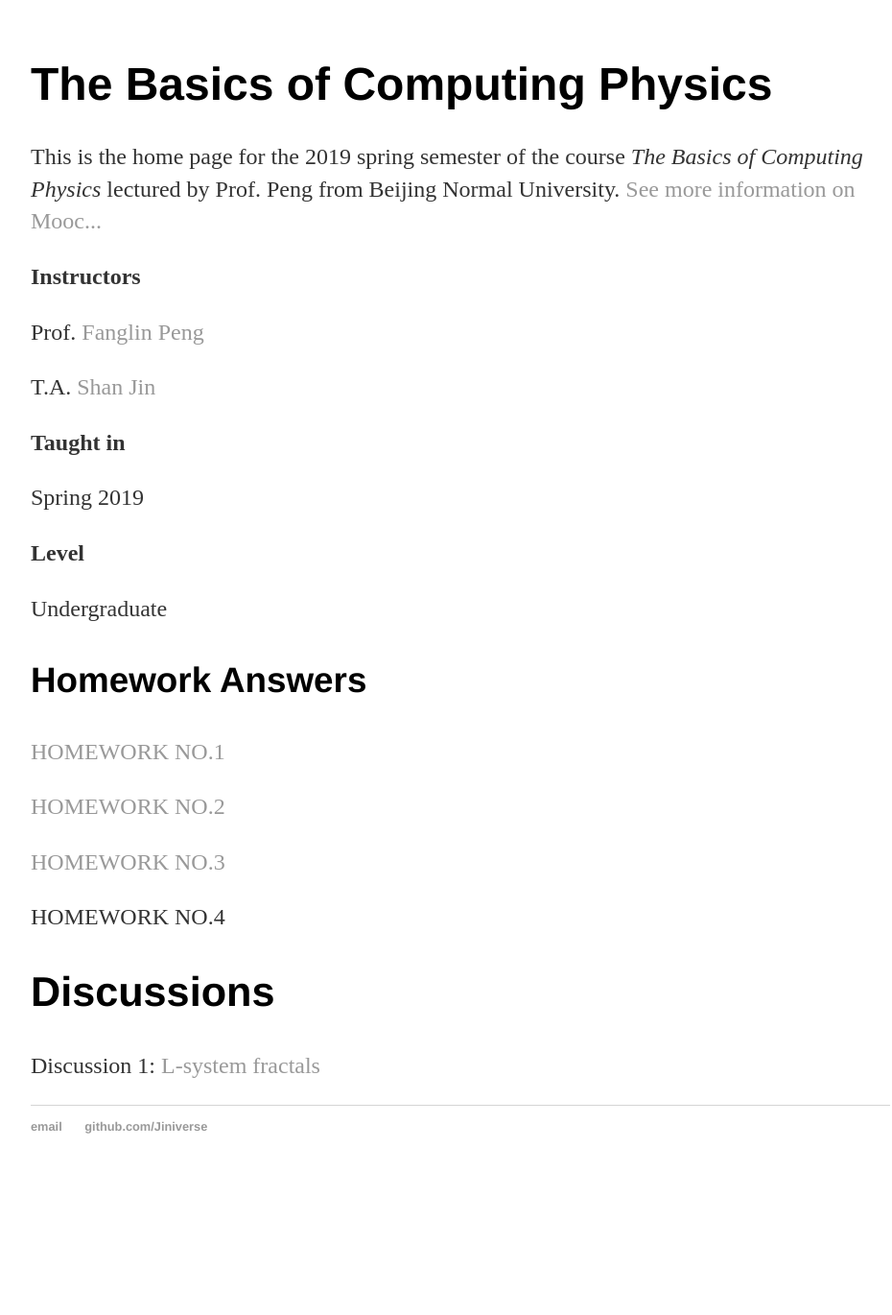
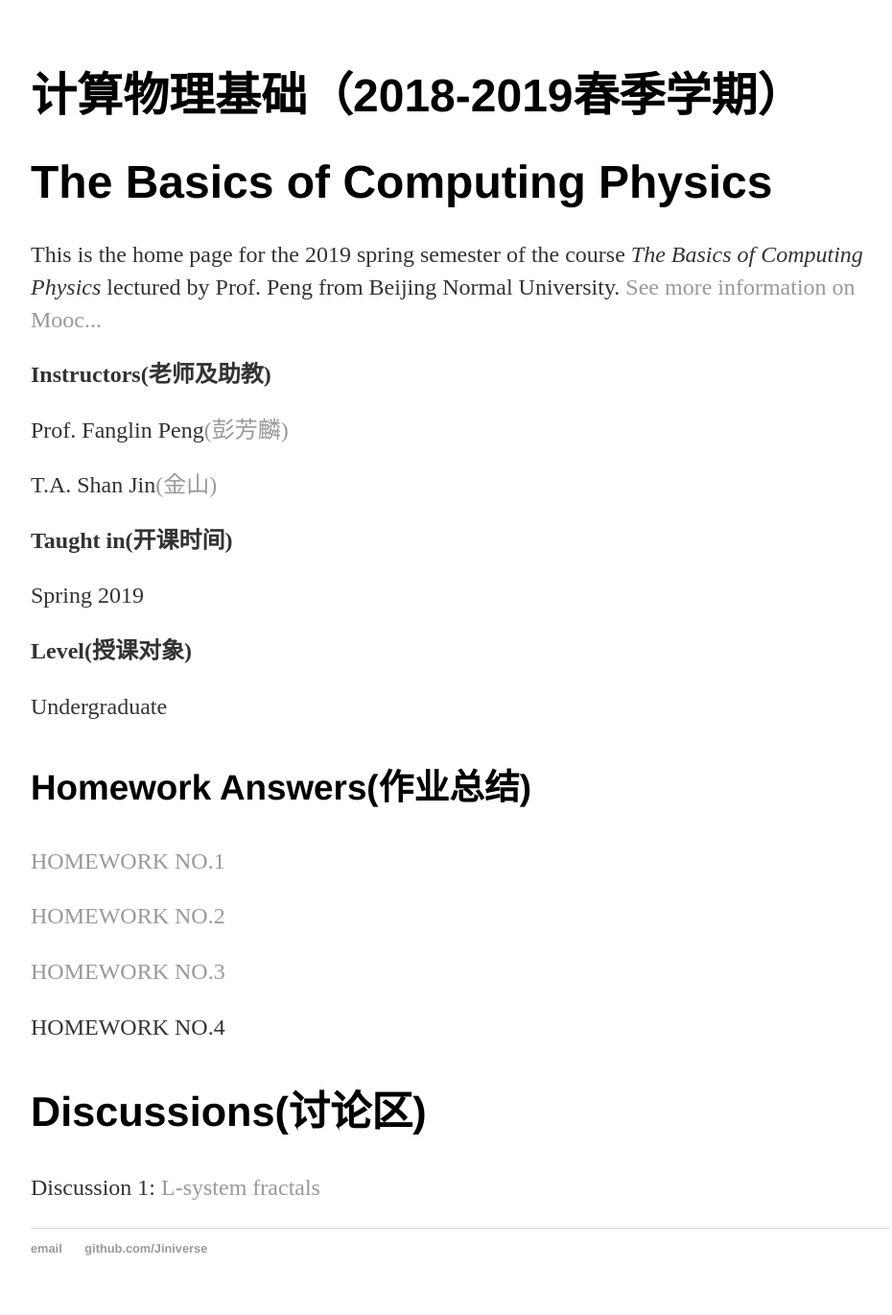
Before and after one commit to Jiniverse/ComPhy_Peng, a Jekyll site: the page built from index.html, in a window 1280 px wide. Shown: the whole page at 96% size, without its empty margins (160-1090 px from the left). Built offline with Jekyll 4.4.1, drawn with Linux system fonts in a browser that asks for light colours; before the commit the page ends 1243 px from its top, so only the background shows below that.

Commit message:
Update index.html

```diff
--- a/index.html
+++ b/index.html
@@ -3,20 +3,21 @@ layout: default
 title: The Basics of Computing Physics
 ---
 		<div class="blurb">
+			<h1>计算物理基础（2018-2019春季学期）</h1>
 			<h1>The Basics of Computing Physics</h1>
 			<p>This is the home page for the 2019 spring semester of the course <em>The Basics of Computing Physics</em> lectured by Prof. Peng from Beijing Normal University. <a href="http://www.icourse163.org/course/BNU-1002842010">See more information on Mooc...</a></p>
-			<p><b>Instructors</b></p>
-			<p>Prof. <a href="http://physics.bnu.edu.cn/application/faculty/pengfanglin/index.htm">Fanglin Peng</a></p>
-			<p>T.A. <a href="https://jiniverse.github.io/">Shan Jin</a></p>
-			<p><b>Taught in</b></p>
+			<p><b>Instructors(老师及助教)</b></p>
+			<p>Prof. Fanglin Peng<a href="http://physics.bnu.edu.cn/application/faculty/pengfanglin/index.htm">(彭芳麟)</a></p>
+			<p>T.A. Shan Jin<a href="https://jiniverse.github.io/">(金山)</a></p>
+			<p><b>Taught in(开课时间)</b></p>
 			<p>Spring 2019</p>
-			<p><b>Level</b></p>
+			<p><b>Level(授课对象)</b></p>
 			<p>Undergraduate</p>
-			<h3>Homework Answers</h3>
+			<h3>Homework Answers(作业总结)</h3>
 			<p><a href="/ComPhy_Peng/hw1">HOMEWORK NO.1</a></p>
 			<p><a href="/ComPhy_Peng/hw2">HOMEWORK NO.2</a></p>
 			<p><a href="/ComPhy_Peng/hw3">HOMEWORK NO.3</a></p>
 			<p>HOMEWORK NO.4</p>
-			<h2>Discussions</h2>
+			<h2>Discussions(讨论区)</h2>
 			<p>Discussion 1: <a href="https://github.com/Jiniverse/L-system-fractals">L-system fractals</a></p>
 		</div>
```
